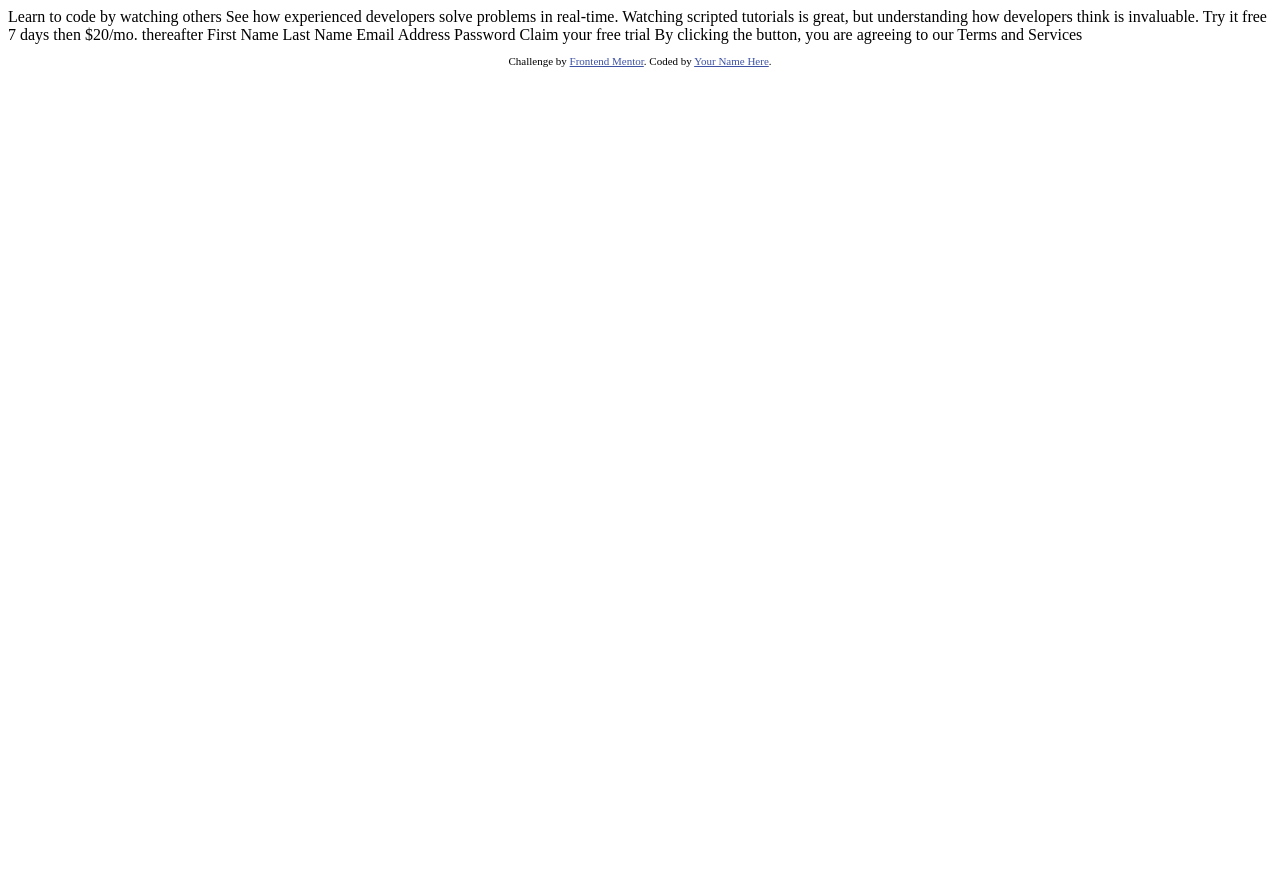
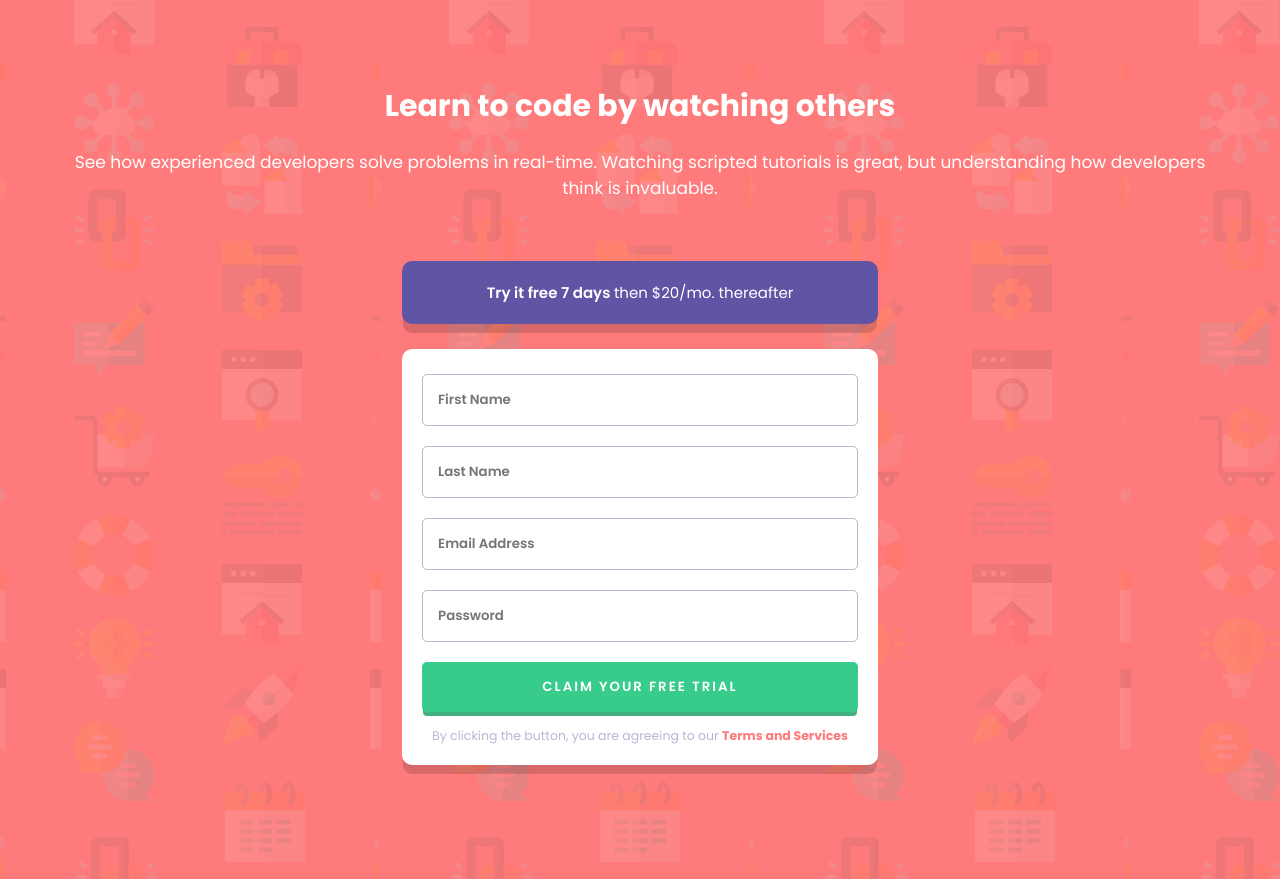
Before and after one commit to DaniDhax/fm-intro-component-with-signup-form, a plain HTML site: page index.html in a window 1280 px wide. Before the commit the page ends 800 px from the top, so only its background shows below. Drawn offline with Linux system fonts and the light colour scheme.

Commit message:
Design 1

```diff
--- a/index.html
+++ b/index.html
@@ -1,42 +1,41 @@
 <!DOCTYPE html>
 <html lang="en">
-<head>
-  <meta charset="UTF-8">
-  <meta name="viewport" content="width=device-width, initial-scale=1.0"> <!-- displays site properly based on user's device -->
+  <head>
+    <meta charset="UTF-8" />
+    <meta name="viewport" content="width=device-width, initial-scale=1.0" />
+    <link
+      rel="icon"
+      type="image/png"
+      sizes="32x32"
+      href="./images/favicon-32x32.png"
+    />
+    <link rel="stylesheet" href="style.css" />
+    <title>Frontend Mentor | Intro component with sign up form</title>
+  </head>
+  <body>
+    <section id="section-one">
+      <h1>Learn to code by watching others</h1>
+      <p>
+        See how experienced developers solve problems in real-time. Watching
+        scripted tutorials is great, but understanding how developers think is
+        invaluable.
+      </p>
+    </section>
 
-  <link rel="icon" type="image/png" sizes="32x32" href="./images/favicon-32x32.png">
+    <section id="section-two">
+      <p class="bg-blue">Try it free 7 days <span>then $20/mo. thereafter</span></p>
 
-  <title>Frontend Mentor | Intro component with sign up form</title>
+      <form id="formulario" action="procesar.php" method="post">
+        <input type="text" id="first_name" name="first_name" placeholder="First Name">
+        <input type="text" id="last_name" name="last_name" placeholder="Last Name">
+        <input type="email" id="email" name="email" placeholder="Email Address">
+        <input type="password" id="password" name="password" placeholder="Password">
+        <input type="submit" value="CLAIM YOUR FREE TRIAL" id="btn-submit">
+        <p class="disclaimer">By clicking the button, you are agreeing to our <span>Terms and Services</span></p>
+      </form>
 
-  <!-- Feel free to remove these styles or customise in your own stylesheet 👍 -->
-  <style>
-    .attribution { font-size: 11px; text-align: center; }
-    .attribution a { color: hsl(228, 45%, 44%); }
-  </style>
-</head>
-<body>
+    </section>
 
-  Learn to code by watching others
-
-  See how experienced developers solve problems in real-time. Watching scripted tutorials is great,
-  but understanding how developers think is invaluable.
-
-  Try it free 7 days then $20/mo. thereafter
-
-  First Name
-  Last Name
-  Email Address
-  Password
-
-  Claim your free trial
-
-  By clicking the button, you are agreeing to our Terms and Services
-
-  <footer>
-    <p class="attribution">
-      Challenge by <a href="https://www.frontendmentor.io?ref=challenge" target="_blank">Frontend Mentor</a>.
-      Coded by <a href="#">Your Name Here</a>.
-    </p>
-  </footer>
-</body>
+    <script src="app.js"></script>
+  </body>
 </html>
--- /dev/null
+++ b/style.css
@@ -0,0 +1,122 @@
+@import url('https://fonts.googleapis.com/css2?family=Poppins:wght@400;500;600;700&display=swap');
+
+:root {
+  /* COLOR *
+  /* Primary */
+  --my-red: hsl(0, 100%, 74%);
+  --my-green: hsl(154, 59%, 51%);
+
+  /* Accent */
+  --my-blue: hsl(248, 32%, 49%);
+
+  /* Neutral */
+  --dark-blue: hsl(249, 10%, 26%);
+  --grayish-blue: hsl(246, 25%, 77%);
+
+
+  /* FONTS */
+  --ff-poppins: "Poppins", sans-serif;
+}
+
+
+* {
+  margin: 0;
+  padding: 0;
+  box-sizing: border-box;
+}
+
+html {
+  font-size: 62.5%;
+  font-family: var(--ff-poppins);
+}
+
+body {
+    background: url(./images/bg-intro-mobile.png);
+    background-color: var(--my-red);
+    display: flex;
+    flex-direction: column;
+    align-items: center;
+    justify-content: center;
+    text-align: center;
+    margin: 5%;
+}
+
+#section-one h1 {
+    color: white;
+    font-weight: 700;
+    font-size: 3rem;
+    margin: 20px;
+}
+
+#section-one p {
+    color: white;
+    font-weight: 400;
+    font-size: 1.7rem;
+    margin: 15px 0 60px 0;
+}
+
+.bg-blue {
+    color: white;
+    font-size: 1.5rem;
+    font-weight: 600;
+    background-color: var(--my-blue);
+    border-radius: 10px;
+    padding: 20px 60px;
+    margin-bottom: 25px;
+    box-shadow: 0px 10px 0px -1px hsla(0, 0%, 0%, 0.15);
+}
+
+.bg-blue span {
+    font-weight: 400;
+}
+
+#section-two {
+    display: flex;
+    flex-direction: column;
+}
+
+#formulario {
+    background-color: white;
+    border-radius: 10px;
+    display: flex;
+    flex-direction: column;
+    padding: 15px 0;
+    box-shadow: 0px 10px 0px -1px hsla(0, 0%, 0%, 0.15);
+    margin-bottom: 50px;
+}
+
+#formulario input {
+    margin: 10px 20px;
+    padding: 15px;
+    font-weight: 600;
+    font-family: var(--ff-poppins);
+    border: 1px solid var(--grayish-blue);
+    border-radius: 5px;
+}
+
+#btn-submit {
+    background-color: var(--my-green);
+    color: white;
+    letter-spacing: 0.2rem;
+    border: none !important;
+    box-shadow: 0px 5px 0px -1px rgb(66 176 129);
+}
+
+#formulario p {
+    font-size: 1.25rem;
+    color: var(--grayish-blue);
+    margin: 5px 30px;
+}
+
+#formulario p span {
+    color: var(--my-red);
+    font-weight: 700;
+}
+
+@media (min-width: 1200px) {
+
+
+
+
+
+}
```
Also changed, not shown: app.js (added).
